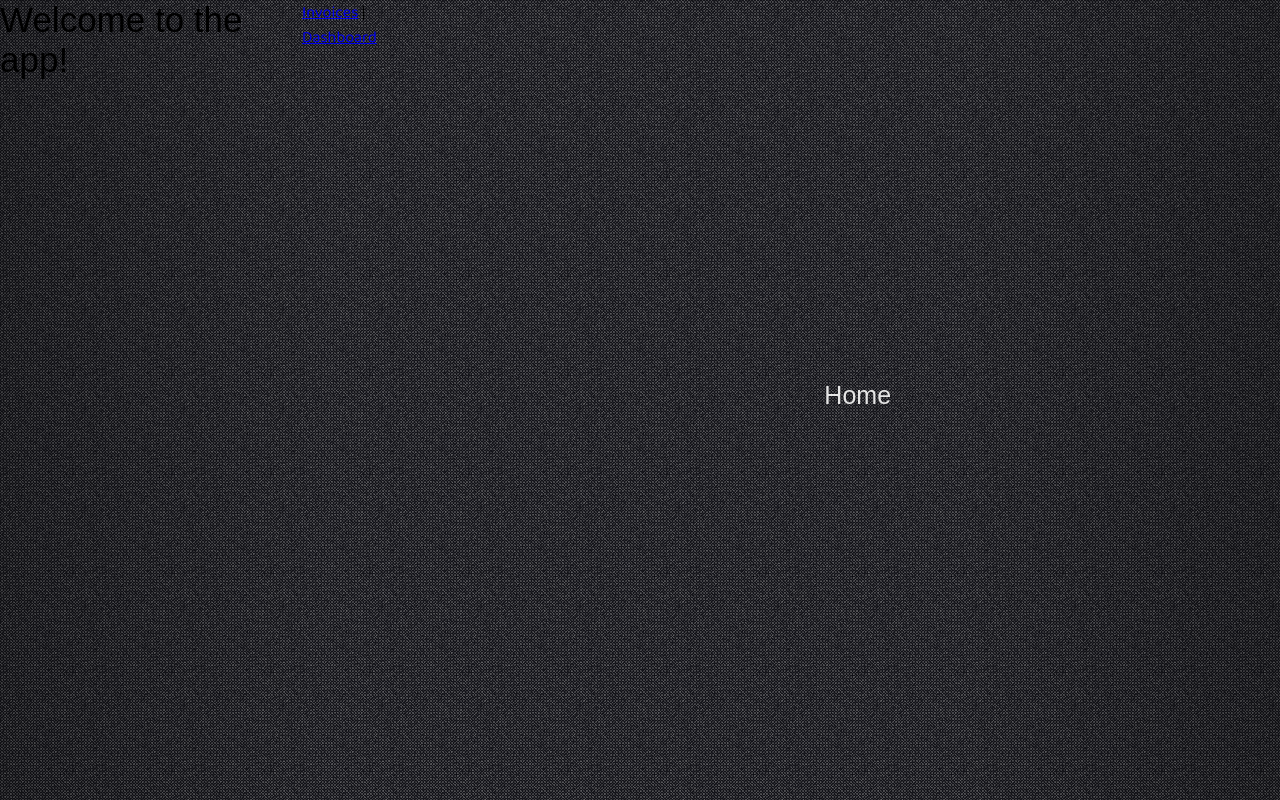
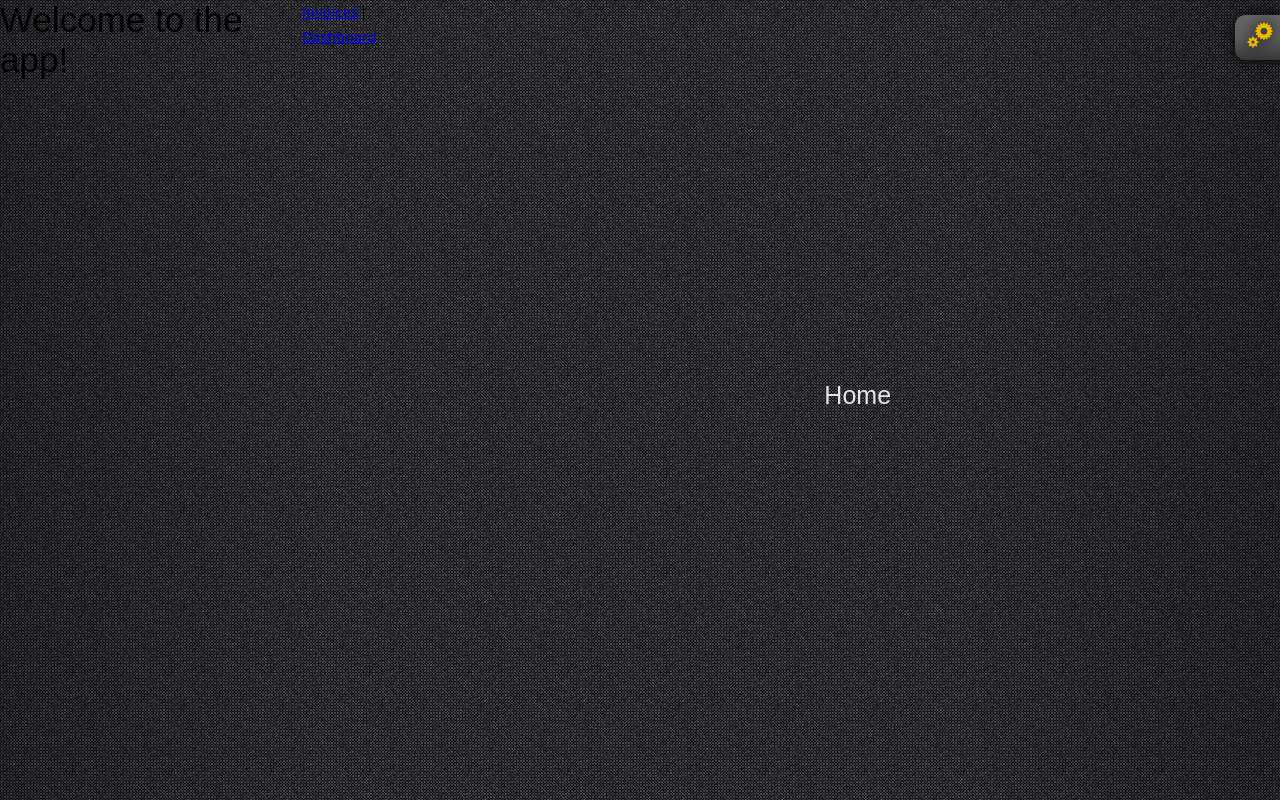
Before and after one commit to marcins-code/paczaj-blog-frontend, a React (Create React App) app: page / in a window 1280 px wide. Built offline with nearby package versions, Linux system fonts and the light colour scheme.

Commit message:
Add SettingsPanel

```diff
--- a/src/templates/GlobalTemplate.tsx
+++ b/src/templates/GlobalTemplate.tsx
@@ -5,7 +5,7 @@ import { PageContext } from '../context';
 import GlobalStyle from '../themes/GlobalStyle';
 import { useAppSettings } from '../hooks/useAppSettings';
 import MainTemplate from './MainTemplate';
-// import SettingsPanel from '../components/organisms/SettingsPanel/SettingsPanel';
+import SettingsPanel from '../components/organisms/SettingsPanel/SettingsPanel';
 
 type Props = {
     children: React.ReactNode;
@@ -33,7 +33,6 @@ const GlobalTemplate: React.FC<Props> = ({ children }) => {
   } = useAppSettings(pageInitSettings);
 
   const theme = ThemeMixer(appTheme, pageInitSettings);
-  console.log(theme);
 
   return (
     <PageContext.Provider
@@ -53,7 +52,7 @@ const GlobalTemplate: React.FC<Props> = ({ children }) => {
 
       <GlobalStyle />
       <ThemeProvider theme={theme}>
-        {/* <SettingsPanel /> */}
+        <SettingsPanel />
         <MainTemplate>
           {children}
         </MainTemplate>
```
